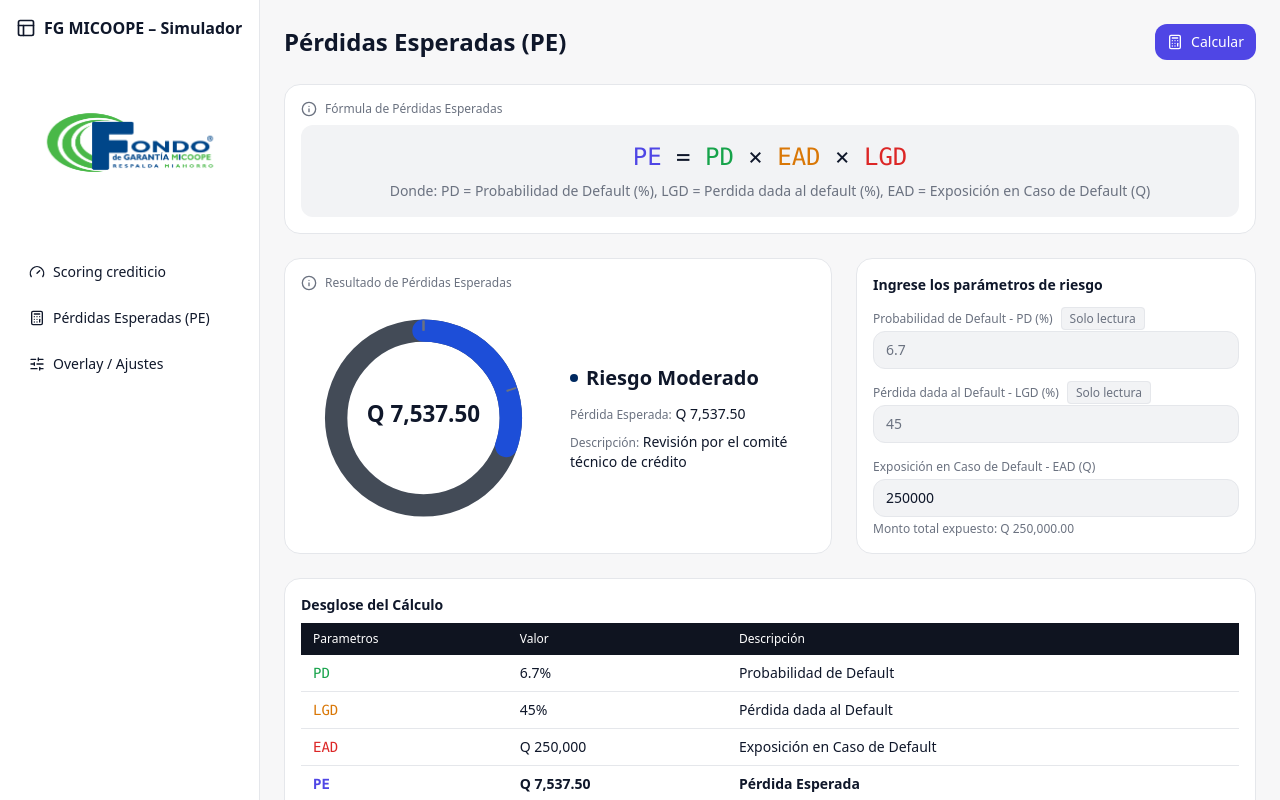
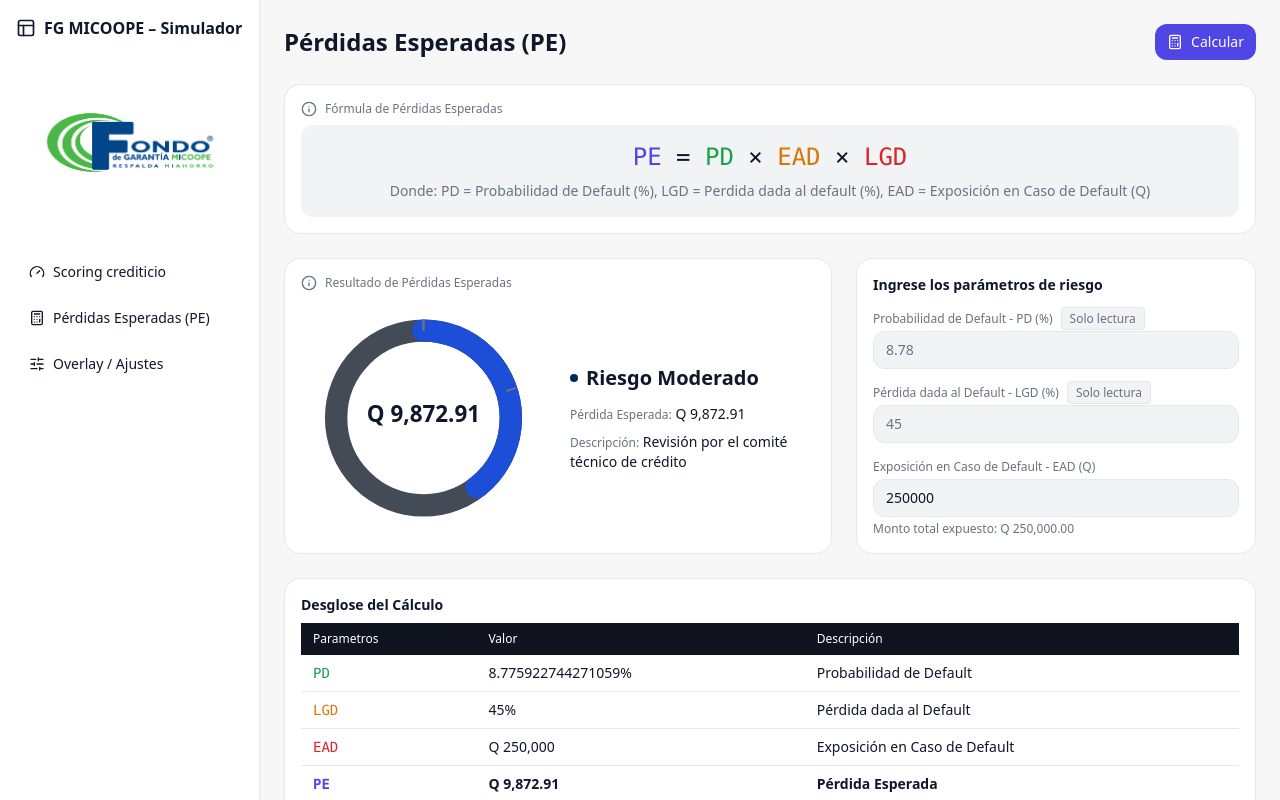
Before and after one commit to chejohrpp1/credit-scoring-pd-pe-overlay-sample, a Next.js app: page /pe in a window 1280 px wide. Shown: the top 800 px of the page. Built offline with nearby package versions, Linux system fonts and the light colour scheme.

Commit message:
feature: create a context provider

```diff
--- /dev/null
+++ b/app/context/PdProvider.tsx
@@ -0,0 +1,67 @@
+"use client";
+
+import React, { createContext, useContext, useEffect, useMemo, useState } from "react";
+import { FormState, computePD } from "../helpers/pd/model";
+
+const DEFAULT_FORM: FormState = {
+  monto: 250000,
+  buro: "B",
+  endeudamiento: 15,
+  ingresos: 6000,
+  edad: 32,
+  sexo: "Masculino",
+  antiguedad: 4,
+  empleo: "Formal dependiente",
+  uso: "Consumo",
+  garantia: "Prendaria/Prenda",
+};
+
+const STORAGE_KEY = "pdFormV1";
+
+type PdContextValue = {
+  form: FormState;
+  setForm: React.Dispatch<React.SetStateAction<FormState>>;
+  setField: <K extends keyof FormState>(k: K, v: FormState[K]) => void;
+  pd: number;
+  reset: () => void;
+};
+
+const PdContext = createContext<PdContextValue | undefined>(undefined);
+
+export function PdProvider({ children }: { children: React.ReactNode }) {
+  const [form, setForm] = useState<FormState>(() => {
+    if (typeof window === "undefined") return DEFAULT_FORM;
+    try {
+      const raw = window.localStorage.getItem(STORAGE_KEY);
+      if (raw) {
+        const parsed = JSON.parse(raw);
+        return { ...DEFAULT_FORM, ...parsed } as FormState;
+      }
+    } catch {}
+    return DEFAULT_FORM;
+  });
+
+  // Persist to localStorage when form changes
+  useEffect(() => {
+    try {
+      window.localStorage.setItem(STORAGE_KEY, JSON.stringify(form));
+    } catch {}
+  }, [form]);
+
+  const pd = useMemo(() => computePD(form), [form]);
+
+  const setField = <K extends keyof FormState>(k: K, v: FormState[K]) =>
+    setForm((prev) => ({ ...prev, [k]: v }));
+
+  const reset = () => setForm(DEFAULT_FORM);
+
+  const value: PdContextValue = { form, setForm, setField, pd, reset };
+
+  return <PdContext.Provider value={value}>{children}</PdContext.Provider>;
+}
+
+export function usePd() {
+  const ctx = useContext(PdContext);
+  if (!ctx) throw new Error("usePd must be used within PdProvider");
+  return ctx;
+}
--- /dev/null
+++ b/app/helpers/pd/model.ts
@@ -0,0 +1,85 @@
+"use client";
+
+import {
+  calculateEdadCOEF,
+  calculateIncomeCOEF,
+  evaluateAntiguedadRangeCOEF,
+} from "./utils";
+
+export const mapBuro = { A: 0, B: 1, C: 2, D: 3, E: 4 } as const;
+export const mapSexo = { Masculino: 0, Femenino: 1 } as const;
+export const mapEmpleo = {
+  "Formal dependiente": 0,
+  "Formal Independiente": 1,
+  Informal: 2,
+} as const;
+export const mapUso = {
+  Productivos: 1,
+  Educación: 2,
+  Consumo: 3,
+  Consolidación: 4,
+} as const; // ya viene codificado
+export const mapGarantia = {
+  Hipoteca: 0,
+  "Prendaria/Prenda": 1,
+  "Sin garantía": 6,
+} as const; // según tu especificación
+
+export type FormState = {
+  monto: number; // Q
+  buro: keyof typeof mapBuro; // A-D
+  endeudamiento: number; // %
+  ingresos: number; // Q
+  edad: number; // 15..101
+  sexo: keyof typeof mapSexo; // Masculino/Femenino
+  antiguedad: number; // años
+  empleo: keyof typeof mapEmpleo; // Formal/Independiente/Informal
+  uso: keyof typeof mapUso; // Productivos/Educación/Consumo/Consolidación
+  garantia: keyof typeof mapGarantia; // Hipoteca/Prendaria/…
+};
+
+const COEF = {
+  intercepto: -3.97,
+  monto: 0.36 / 100000, // a mayor monto (Q), menor PD (de ejemplo)
+  buro: 0.1, // peores letras aumentan PD
+  endeudamiento: 5.46 / 100, // % 0..100
+  ingresos: -0.038, // más ingresos, menor PD
+  edad: calculateEdadCOEF, // will be the funcion calculateEdadCOEF
+  sexo: -0.1, // Masculino=1, Femenino=0 (ejemplo, ajusta o elimina si no procede)
+  antiguedad: evaluateAntiguedadRangeCOEF, // años en empleo actual
+  empleo: 0.474, // Formal>Indep>Informal (mayor valor -> menor riesgo)
+  uso: 0.1, // Productivos(1) mejor que Consumo(3), etc.
+  garantia: 0.1, // hipoteca mejor que sin garantía (3)
+} as const;
+
+function calculateValue(m15: number): number {
+  return 1 - 1 / (1 + Math.exp(m15));
+}
+
+export function computePD(input: FormState) {
+  const x =
+    COEF.intercepto +
+    COEF.monto * (input.monto || 0) +
+    COEF.buro * mapBuro[input.buro] +
+    COEF.endeudamiento * (input.endeudamiento || 0) +
+    (input.endeudamiento <= 70
+      ? input.ingresos > 5000
+        ? 1 / (COEF.ingresos * (input.monto / input.ingresos))
+        : calculateIncomeCOEF(input.ingresos)
+      : 0) +
+    (typeof COEF.edad === "function"
+      ? COEF.edad(input.edad || 0)
+      : (COEF.edad as number) * (input.edad || 0)) + //change into to function
+    COEF.sexo * mapSexo[input.sexo] +
+    (typeof COEF.antiguedad === "function"
+      ? COEF.antiguedad(input.antiguedad || 0)
+      : (COEF.antiguedad as number) * (input.antiguedad || 0)) + //change into to a range
+    COEF.empleo * mapEmpleo[input.empleo] +
+    COEF.uso * mapUso[input.uso] +
+    COEF.garantia * mapGarantia[input.garantia];
+
+  // Escalamos a 0..100 y limitamos. Ajusta a tu ecuación real.
+  const raw = x;
+  const pd = Math.max(0, Math.min(100, calculateValue(raw)));
+  return pd * 100;
+}
--- a/app/layout.tsx
+++ b/app/layout.tsx
@@ -9,6 +9,7 @@ import "./globals.css";
 import { Sidebar } from "./components/Sidebar";
 import { ToastContainer } from "react-toastify";
 import "react-toastify/dist/ReactToastify.css";
+import { PdProvider } from "./context/PdProvider";
 
 
 export default function RootLayout({ children }: { children: React.ReactNode }) {
@@ -24,6 +25,7 @@ export default function RootLayout({ children }: { children: React.ReactNode })
   return (
     <html lang="es">
       <body>
+        <PdProvider>
         {/* Topbar (móvil) */}
         <header
           className="md:hidden sticky top-0 z-30 p-3 border-b backdrop-blur"
@@ -65,6 +67,7 @@ export default function RootLayout({ children }: { children: React.ReactNode })
           <main className="p-4 md:p-6 space-y-6 z-10">{children}</main>
         </div>
         <ToastContainer position="top-right" newestOnTop closeOnClick pauseOnFocusLoss draggable pauseOnHover theme="colored" />
+        </PdProvider>
       </body>
     </html>
   );
--- a/app/pd/page.tsx
+++ b/app/pd/page.tsx
@@ -1,118 +1,40 @@
 "use client";
-import { useMemo, useState } from "react";
+import { useEffect, useState } from "react";
 import { Info, Sparkles } from "lucide-react";
 import { Gauge } from "../components/Gauge";
 import Image from "next/image";
-import {
-  calculateEdadCOEF,
-  calculateIncomeCOEF,
-  evaluateAntiguedadRangeCOEF,
-} from "../helpers/pd/utils";
 import { toast } from "react-toastify";
 import { fmtQ } from "../helpers/components/utils";
-
-const mapBuro = { A: 0, B: 1, C: 2, D: 3, E: 4 } as const;
-const mapSexo = { Masculino: 0, Femenino: 1 } as const;
-const mapEmpleo = {
-  "Formal dependiente": 0,
-  "Formal Independiente": 1,
-  Informal: 2,
-} as const;
-const mapUso = {
-  Productivos: 1,
-  Educación: 2,
-  Consumo: 3,
-  Consolidación: 4,
-} as const; // ya viene codificado
-const mapGarantia = {
-  Hipoteca: 0,
-  "Prendaria/Prenda": 1,
-  "Sin garantía": 6,
-} as const; // según tu especificación
-
-const COEF = {
-  intercepto: -3.97,
-  monto: 0.36 / 100000, // a mayor monto (Q), menor PD (de ejemplo)
-  buro: 0.1, // peores letras aumentan PD
-  endeudamiento: 5.46 / 100, // % 0..100
-  ingresos: -0.038, // más ingresos, menor PD
-  edad: calculateEdadCOEF, // will be the funcion calculateEdadCOEF
-  sexo: -0.1, // Masculino=1, Femenino=0 (ejemplo, ajusta o elimina si no procede)
-  antiguedad: evaluateAntiguedadRangeCOEF, // años en empleo actual -> restriction: hasta 30 años -> hacer un rango -> use the function evaluateAntiguedadRangeCOEF
-  empleo: 0.474, // Formal>Indep>Informal (mayor valor -> menor riesgo)
-  uso: 0.1, // Productivos(1) mejor que Consumo(3), etc.
-  garantia: 0.1, // hipoteca mejor que sin garantía (3)
-};
-
-function computePD(input: FormState) {
-  const x =
-    COEF.intercepto +
-    COEF.monto * (input.monto || 0) +
-    COEF.buro * mapBuro[input.buro] +
-    COEF.endeudamiento * (input.endeudamiento || 0) +
-    (input.endeudamiento <= 70
-      ? input.ingresos > 5000
-        ? 1 / (COEF.ingresos * (input.monto / input.ingresos))
-        : calculateIncomeCOEF(input.ingresos)
-      : 0) +
-    (typeof COEF.edad === "function"
-      ? COEF.edad(input.edad || 0)
-      : COEF.edad * (input.edad || 0)) + //change into to function
-    COEF.sexo * mapSexo[input.sexo] +
-    (typeof COEF.antiguedad === "function"
-      ? COEF.antiguedad(input.antiguedad || 0)
-      : COEF.antiguedad * (input.antiguedad || 0)) + //change into to a range
-    COEF.empleo * mapEmpleo[input.empleo] +
-    COEF.uso * mapUso[input.uso] +
-    COEF.garantia * mapGarantia[input.garantia];
-
-  // Escalamos a 0..100 y limitamos. Ajusta a tu ecuación real.
-  const raw = x;
-  const pd = Math.max(0, Math.min(100, calculateValue(raw)));
-  return pd * 100;
-}
-
-function calculateValue(m15: number): number {
-  return 1 - 1 / (1 + Math.exp(m15));
-}
+import { usePd } from "../context/PdProvider";
+import {
+  mapBuro,
+  mapSexo,
+  mapEmpleo,
+  mapUso,
+  mapGarantia,
+  type FormState,
+} from "../helpers/pd/model";
 
 // === Estado de formulario ===
-export type FormState = {
-  monto: number; // Q
-  buro: keyof typeof mapBuro; // A-D
-  endeudamiento: number; // %
-  ingresos: number; // Q
-  edad: number; // 15..101
-  sexo: keyof typeof mapSexo; // Masculino/Femenino
-  antiguedad: number; // años
-  empleo: keyof typeof mapEmpleo; // Formal/Independiente/Informal
-  uso: keyof typeof mapUso; // Productivos/Educación/Consumo/Consolidación
-  garantia: keyof typeof mapGarantia; // Hipoteca/Prendaria/…
-};
-
 export default function PDPage() {
-  const [f, setF] = useState<FormState>({
-    monto: 250000,
-    buro: "B",
-    endeudamiento: 15,
-    ingresos: 6000,
-    edad: 32,
-    sexo: "Masculino",
-    antiguedad: 4,
-    empleo: "Formal dependiente",
-    uso: "Consumo",
-    garantia: "Prendaria/Prenda",
-  });
+  const { form: f, setField, pd, reset } = usePd();
 
   // display strings for numeric inputs so users can clear and see placeholders
-  const [displayMonto, setDisplayMonto] = useState<string>("250000");
-  const [displayIngresos, setDisplayIngresos] = useState<string>("6000");
+  const [displayMonto, setDisplayMonto] = useState<string>(String(f.monto ?? ""));
+  const [displayIngresos, setDisplayIngresos] = useState<string>(String(f.ingresos ?? ""));
   const [displayEndeudamiento, setDisplayEndeudamiento] =
-    useState<string>("15");
-  const [displayEdad, setDisplayEdad] = useState<string>("32");
-  const [displayAntiguedad, setDisplayAntiguedad] = useState<string>("4");
+    useState<string>(String(f.endeudamiento ?? ""));
+  const [displayEdad, setDisplayEdad] = useState<string>(String(f.edad ?? ""));
+  const [displayAntiguedad, setDisplayAntiguedad] = useState<string>(String(f.antiguedad ?? ""));
 
-  const pd = useMemo(() => computePD(f), [f]);
+  // Sync displays whenever form changes (e.g., restored from storage)
+  useEffect(() => {
+    setDisplayMonto(String(f.monto ?? ""));
+    setDisplayIngresos(String(f.ingresos ?? ""));
+    setDisplayEndeudamiento(String(f.endeudamiento ?? ""));
+    setDisplayEdad(String(f.edad ?? ""));
+    setDisplayAntiguedad(String(f.antiguedad ?? ""));
+  }, [f.monto, f.ingresos, f.endeudamiento, f.edad, f.antiguedad]);
   const level =
     pd <= 3
       ? { label: "Muy Bajo riesgo", color: "#1802BF" }
@@ -127,11 +49,12 @@ export default function PDPage() {
   const set =
     <K extends keyof FormState>(k: K) =>
     (v: FormState[K]) =>
-      setF((prev) => ({ ...prev, [k]: v }));
+      setField(k, v);
 
   // Text-input friendly numeric handler with clamping and display sync
+  type NumericKeys = "monto" | "endeudamiento" | "ingresos" | "edad" | "antiguedad";
   const handleNumericChange = (
-    key: keyof FormState,
+    key: NumericKeys,
     label: string,
     raw: string,
     min: number,
@@ -164,7 +87,7 @@ export default function PDPage() {
       );
     }
     setDisplay(clamped.toString());
-    setF((prev) => ({ ...prev, [key]: clamped }));
+    setField(key, clamped as unknown as FormState[NumericKeys]);
   };
 
   return (
@@ -423,18 +346,7 @@ export default function PDPage() {
             <button
               className="btn btn-secondary"
               onClick={() => {
-                setF({
-                  monto: 250000,
-                  buro: "B",
-                  endeudamiento: 15,
-                  ingresos: 6000,
-                  edad: 32,
-                  sexo: "Masculino",
-                  antiguedad: 4,
-                  empleo: "Formal dependiente",
-                  uso: "Consumo",
-                  garantia: "Prendaria/Prenda",
-                });
+                reset();
                 setDisplayMonto("250000");
                 setDisplayIngresos("6000");
                 setDisplayEndeudamiento("15");
--- a/app/pe/page.tsx
+++ b/app/pe/page.tsx
@@ -1,9 +1,10 @@
 "use client";
-import { useMemo, useState } from "react";
+import { useEffect, useMemo, useState } from "react";
 import { Info, Calculator } from "lucide-react";
 import { toast } from "react-toastify";
 import { ELDonut } from "../components/ELDonut";
 import { fmtQ } from "../helpers/components/utils";
+import { usePd } from "../context/PdProvider";
 
 // === Estado de formulario ===
 export type PEFormState = {
@@ -54,6 +55,7 @@ function validateNumericInput(value: string): {
 }
 
 export default function PEPage() {
+  const { pd: contextPd } = usePd();
   const [form, setForm] = useState<PEFormState>({
     pd: 6.7,
     lgd: 45,
@@ -67,6 +69,12 @@ export default function PEPage() {
   });
 
   const el = useMemo(() => computeEL(form), [form]);
+
+  // Keep PD in sync with global PD context
+  useEffect(() => {
+    setForm((prev) => ({ ...prev, pd: contextPd }));
+    setDisplayForm((prev) => ({ ...prev, pd: contextPd.toFixed(2) }));
+  }, [contextPd]);
 
   // Determinar nivel de riesgo basado en EL
   const riskLevel = useMemo(() => {
```
